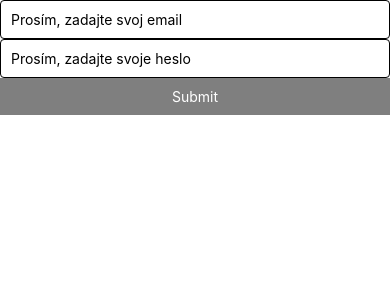
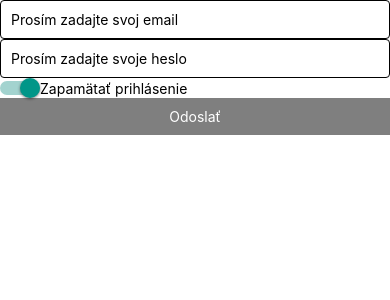
Before and after one commit to Pecuchova/FProject, a React Native app: screen / in a window 390 px wide. Shown: the top 300 px of the page. Built offline with nearby package versions, Linux system fonts and the light colour scheme.

Commit message:
Switch Component

```diff
--- a/App.js
+++ b/App.js
@@ -4,70 +4,82 @@
   ScrollView,
   TextInput,
   // Button,
-  Pressable,
+  TouchableOpacity,
+  Switch,
   Text,
+  View,
 } from 'react-native';
 
 const App = () => {
-  // Deklarácia stavových premenných na uloženie hodnôt emailu a hesla zadaných používateľom
+  // Deklarácia stavových premenných na uloženie hodnôt emailu a hesla, ktoré zadal používateľ
   const [email, setEmail] = useState('');
   const [password, setPassword] = useState('');
+  // Deklarácia stavovej premennej na uloženie hodnoty, či má používateľ zostať prihlásený alebo nie
+  const [shouldKeepLoggedIn, setShouldKeepLoggedIn] = useState(true);
   return (
     <SafeAreaView>
       <ScrollView>
         <TextInput
-          // Nastavenie hodnoty TextInput na stavovú premennú email
+          // Hodnota TextInput na stavovú premennú email
           value={email}
-          // Nastavenie keyboardType na 'email-address' pre zobrazenie klávesnice optimalizovanej pre zadávanie emailu
+          // KeyboardType na 'email-address' pre zobrazenie rozloženia klávesnice pre email
           keyboardType={'email-address'}
-          // Nastavenie štýlu TextInput s ohraničením, paddingom a zaoblenými rohmi
+          // Štýl TextInput, aby mal okraj, padding a zaoblené rohy
           style={{borderWidth: 1, borderRadius: 4, padding: 10}}
-          // Nastavenie textu v placeholderi, ktorý vyzýva používateľa na zadanie emailu
-          placeholder={'Prosím, zadajte svoj email'}
-          // Nastavenie funkcie onChangeText na aktualizáciu stavovej premennej email novou hodnotou zadanou používateľom
+          // Text zástupného symbolu (placeholder), ktorý používateľa vyzve na zadanie emailu
+          placeholder={'Prosím zadajte svoj email'}
+          // Funkciu onChangeText na aktualizáciu stavovej premennej email s novou hodnotou zadanou používateľom
           onChangeText={value => {
             setEmail(value);
           }}
         />
         <TextInput
-          // Nastavenie hodnoty TextInput na stavovú premennú password (heslo)
+          // Hodnota TextInput na stavovú premennú password
           value={password}
-          // Nastavenie secureTextEntry na true, aby sa zadaný text zobrazoval ako bodky (pre heslá)
+          // SecureTextEntry na true, aby sa zadaný text zobrazoval ako bodky (pre heslá)
           secureTextEntry={true}
-          // Nastavenie štýlu TextInput s ohraničením, paddingom a zaoblenými rohmi
+          // Štýl TextInput, aby mal okraj, padding a zaoblené rohy
           style={{borderWidth: 1, borderRadius: 4, padding: 10}}
-          // Nastavenie textu v placeholderi, ktorý vyzýva používateľa na zadanie hesla
-          placeholder={'Prosím, zadajte svoje heslo'}
-          // Nastavenie funkcie onChangeText na aktualizáciu stavovej premennej password novou hodnotou zadanou používateľom
+          // Text zástupného symbolu (placeholder), ktorý používateľa vyzve na zadanie hesla
+          placeholder={'Prosím zadajte svoje heslo'}
+          // Funkcia onChangeText na aktualizáciu stavovej premennej password s novou hodnotou zadanou používateľom
           onChangeText={value => {
             setPassword(value);
           }}
         />
-        {/* -- Pozadie Button komponentu nefunguje, preto použijeme Pressable
+        <View style={{flex: 1, flexDirection: 'row', alignItems: 'center'}}>
+          {/*-- Switch komponent na rozhodnutie, či chce používateľ zostať prihlásený alebo nie --*/}
+          <Switch
+            value={shouldKeepLoggedIn} // Aktuálna hodnota switch (true - zapnuté, false - vypnuté)
+            onValueChange={value => setShouldKeepLoggedIn(value)} // Pri zmene hodnoty switchu sa aktualizuje aj stavová premenná
+          />
+          <Text>Zapamätať prihlásenie</Text>
+        </View>
+        {/* -- Tlačidlo komponent nepodporuje zmenu farby pozadia, preto použijeme Pressable
             <Button
-              title={'Submit'}
+              title={'Odoslať'}
               color={'red'}
               style={{backgroundColor: 'black'}}
             />
         */}
-        <Pressable
-          // Nastavenie štýlu Pressable na čiernu farbu pozadia
-          // Nastavenie opacity na 0.5, ak chýba email alebo heslo, alebo ak je heslo kratšie ako 8 znakov
+        <TouchableOpacity
+          // Štýl Pressable na čierne pozadie
+          // Opacity na 0.5, ak chýba email alebo heslo, alebo ak heslo má menej ako 8 znakov
           style={[
             {backgroundColor: 'black'},
             (email.length === 0 || password.length < 8) && {opacity: 0.5},
           ]}
-          // Znefunkčnenie Pressable, ak chýba email alebo heslo, alebo ak je heslo kratšie ako 8 znakov
+          // Pressable, ak chýba email alebo heslo, alebo ak heslo má menej ako 8 znakov
           disabled={email.length === 0 || password.length < 8}
-          // Nastavenie funkcie onPress na vypísanie hodnôt emailu a hesla do konzoly
+          // Funkcia onPress, ktorá vypíše email, heslo a hodnotu "nechať prihláseného" do konzoly
           onPress={() => {
             console.log('kliknuté');
-            console.log(email, password);
+            console.log(email, password, shouldKeepLoggedIn);
           }}>
           <Text style={{color: 'white', textAlign: 'center', padding: 10}}>
-            Submit
+            Odoslať
           </Text>
-        </Pressable>
+        </TouchableOpacity>
       </ScrollView>
     </SafeAreaView>
   );
```
